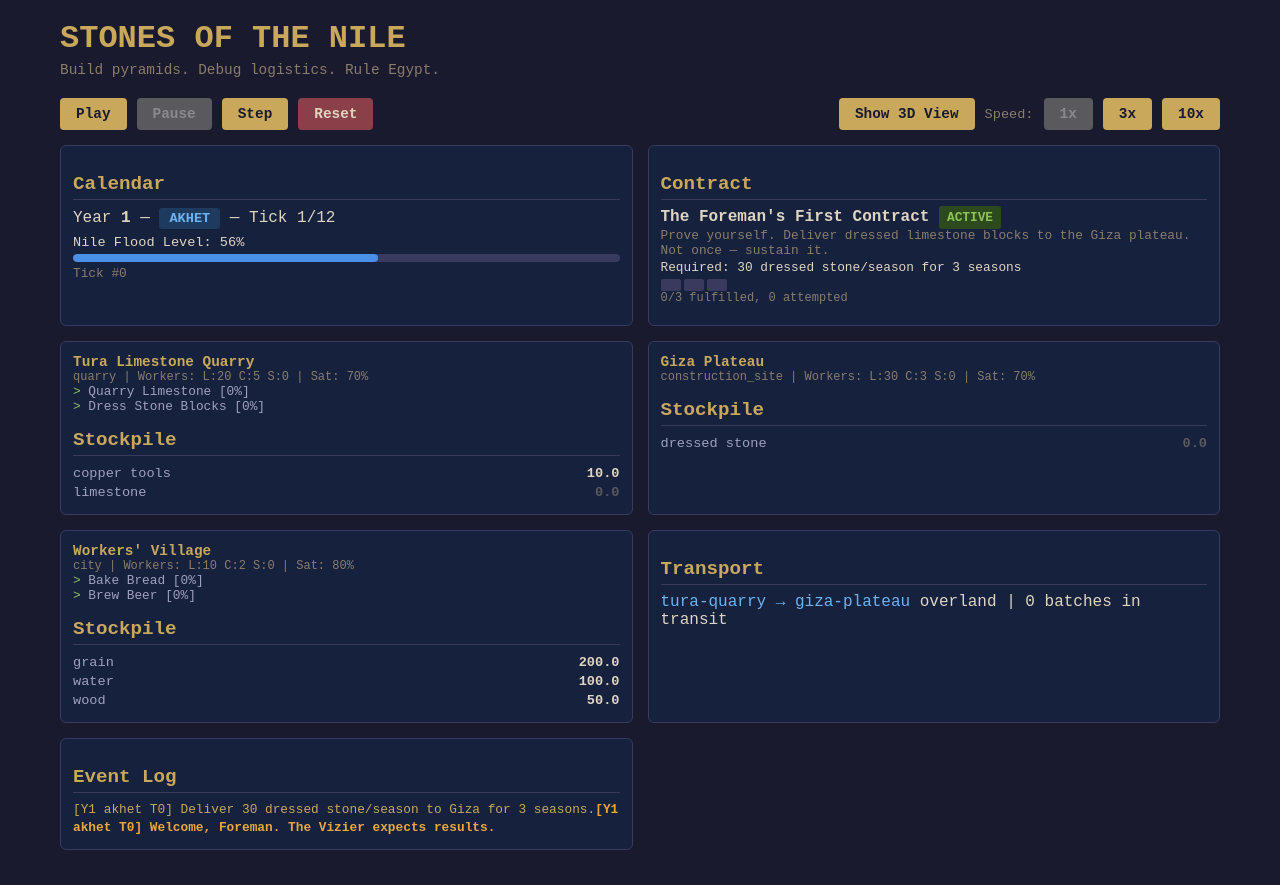
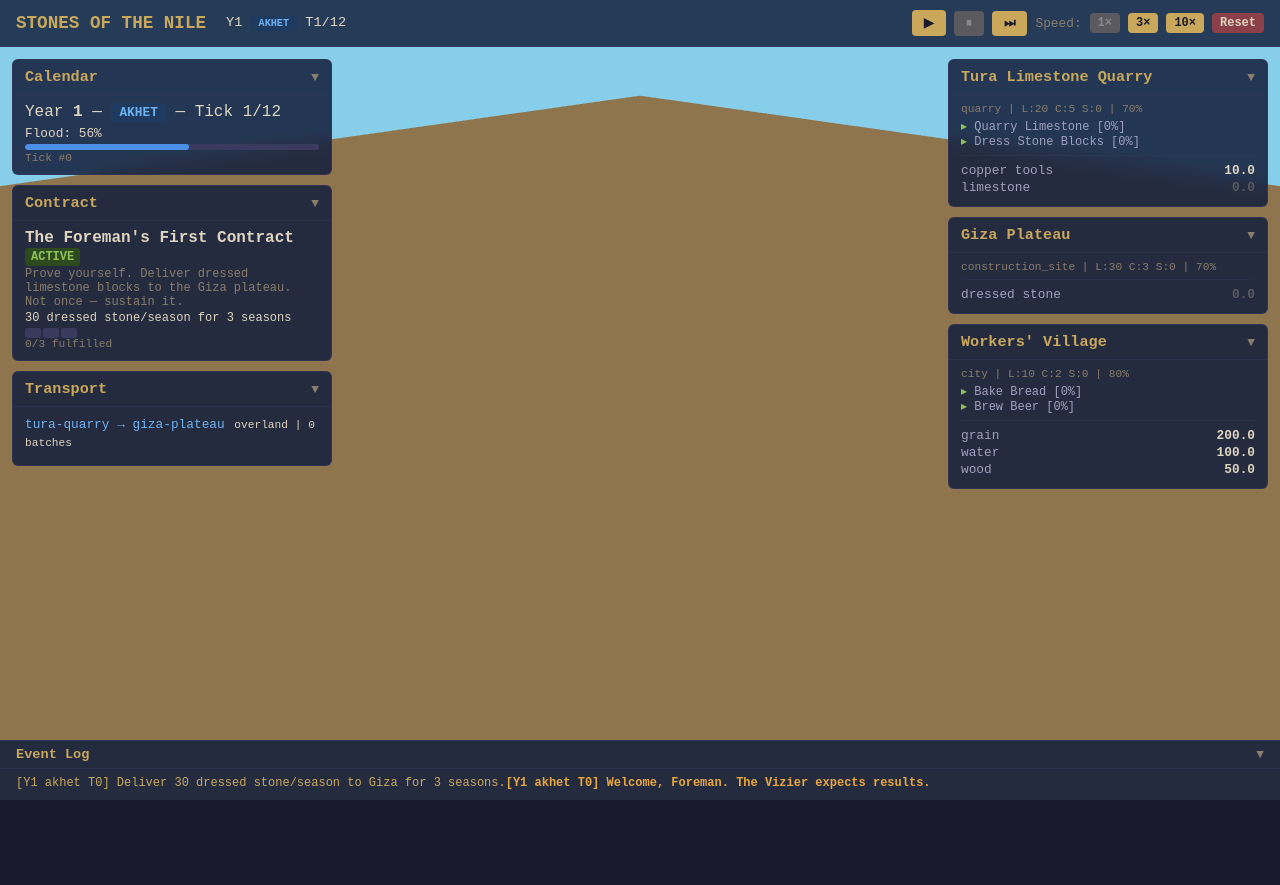
Before and after one commit to grinnellian/stones-of-the-nile, a website built with Vite: page index.html in a window 1280 px wide. After the commit the page ends 800 px from the top, so only its background shows below. Built offline with nearby package versions, Linux system fonts and the light colour scheme; animation ran at ten frames a second.

Commit message:
Fullscreen 3D background with foldable overlay UI
3D pyramid view is now always-on, filling the viewport. Dashboard
panels float as translucent overlays in left/right sidebars with
backdrop blur. All panels are foldable via header click. Controls
moved to a compact top bar. Event log docked at bottom.

Co-Authored-By: Claude Opus 4.6 <noreply@anthropic.com>

```diff
--- a/index.html
+++ b/index.html
@@ -6,61 +6,181 @@
   <title>Stones of the Nile</title>
   <style>
     * { margin: 0; padding: 0; box-sizing: border-box; }
+
     body {
       background: #1a1a2e;
       color: #e0d5c1;
       font-family: 'Courier New', monospace;
-      padding: 20px;
-      max-width: 1200px;
-      margin: 0 auto;
+      overflow: hidden;
+      width: 100vw;
+      height: 100vh;
     }
-    h1 {
-      color: #c9a85c;
-      font-size: 2em;
-      margin-bottom: 5px;
+
+    /* --- 3D background --- */
+    #pyramid-3d {
+      position: fixed;
+      top: 0;
+      left: 0;
+      width: 100vw;
+      height: 100vh;
+      z-index: 0;
     }
-    h2 {
-      color: #c9a85c;
-      font-size: 1.2em;
-      margin: 15px 0 8px;
-      border-bottom: 1px solid #3a3a5e;
-      padding-bottom: 4px;
+
+    /* --- UI overlay --- */
+    #ui-overlay {
+      position: fixed;
+      top: 0;
+      left: 0;
+      width: 100vw;
+      height: 100vh;
+      z-index: 10;
+      pointer-events: none;
+      display: flex;
+      flex-direction: column;
     }
-    .subtitle {
-      color: #8b7d6b;
-      font-size: 0.9em;
-      margin-bottom: 20px;
-    }
-    .dashboard {
-      display: grid;
-      grid-template-columns: 1fr 1fr;
-      gap: 15px;
-      margin-bottom: 15px;
-    }
-    .panel {
-      background: #16213e;
-      border: 1px solid #3a3a5e;
-      border-radius: 6px;
-      padding: 12px;
-    }
-    .panel.full-width {
-      grid-column: 1 / -1;
-    }
-    .controls {
+
+    #ui-overlay > * { pointer-events: auto; }
+
+    /* --- Top bar --- */
+    .top-bar {
       display: flex;
-      gap: 10px;
-      margin-bottom: 15px;
       align-items: center;
+      gap: 8px;
+      padding: 10px 16px;
+      background: rgba(22, 33, 62, 0.85);
+      border-bottom: 1px solid rgba(58, 58, 94, 0.6);
+      backdrop-filter: blur(8px);
       flex-wrap: wrap;
     }
+
+    .top-bar .title {
+      color: #c9a85c;
+      font-size: 1.1em;
+      font-weight: bold;
+      margin-right: 12px;
+    }
+
+    .top-bar .date-display {
+      font-size: 0.85em;
+      margin-right: auto;
+    }
+
+    /* --- Panels container --- */
+    .panels-area {
+      flex: 1;
+      display: flex;
+      padding: 12px;
+      gap: 12px;
+      overflow: hidden;
+      pointer-events: none;
+    }
+
+    .panels-area > * { pointer-events: auto; }
+
+    /* Left sidebar */
+    .sidebar-left {
+      display: flex;
+      flex-direction: column;
+      gap: 10px;
+      width: 320px;
+      min-width: 280px;
+      overflow-y: auto;
+      scrollbar-width: thin;
+      scrollbar-color: #3a3a5e transparent;
+    }
+
+    /* Right sidebar */
+    .sidebar-right {
+      display: flex;
+      flex-direction: column;
+      gap: 10px;
+      width: 320px;
+      min-width: 280px;
+      margin-left: auto;
+      overflow-y: auto;
+      scrollbar-width: thin;
+      scrollbar-color: #3a3a5e transparent;
+    }
+
+    /* --- Panel --- */
+    .panel {
+      background: rgba(22, 33, 62, 0.88);
+      border: 1px solid rgba(58, 58, 94, 0.6);
+      border-radius: 6px;
+      backdrop-filter: blur(8px);
+      overflow: hidden;
+      flex-shrink: 0;
+    }
+
+    .panel-header {
+      display: flex;
+      align-items: center;
+      justify-content: space-between;
+      padding: 8px 12px;
+      cursor: pointer;
+      user-select: none;
+      border-bottom: 1px solid rgba(58, 58, 94, 0.4);
+    }
+
+    .panel-header:hover { background: rgba(58, 58, 94, 0.3); }
+
+    .panel-header h2 {
+      color: #c9a85c;
+      font-size: 0.95em;
+      margin: 0;
+      border: none;
+      padding: 0;
+    }
+
+    .panel-toggle {
+      color: #8b7d6b;
+      font-size: 0.8em;
+      transition: transform 0.2s;
+    }
+
+    .panel.collapsed .panel-toggle { transform: rotate(-90deg); }
+    .panel.collapsed .panel-body { display: none; }
+
+    .panel-body {
+      padding: 8px 12px 10px;
+    }
+
+    /* --- Bottom bar (log) --- */
+    .bottom-bar {
+      background: rgba(22, 33, 62, 0.88);
+      border-top: 1px solid rgba(58, 58, 94, 0.6);
+      backdrop-filter: blur(8px);
+      max-height: 160px;
+      overflow: hidden;
+      transition: max-height 0.3s;
+    }
+
+    .bottom-bar.collapsed { max-height: 32px; }
+
+    .bottom-bar .panel-header {
+      border-bottom: 1px solid rgba(58, 58, 94, 0.4);
+      padding: 6px 16px;
+    }
+
+    .log {
+      max-height: 120px;
+      overflow-y: auto;
+      font-size: 0.75em;
+      line-height: 1.4;
+      padding: 6px 16px 8px;
+      scrollbar-width: thin;
+      scrollbar-color: #3a3a5e transparent;
+    }
+
+    /* --- Buttons --- */
     button {
       background: #c9a85c;
       color: #1a1a2e;
       border: none;
-      padding: 8px 16px;
+      padding: 5px 12px;
       border-radius: 4px;
       font-family: inherit;
-      font-size: 0.9em;
+      font-size: 0.8em;
       cursor: pointer;
       font-weight: bold;
     }
@@ -68,84 +188,89 @@
     button:disabled { background: #5a5a5e; color: #8a8a8e; cursor: default; }
     button.danger { background: #8b4049; color: #e0d5c1; }
     button.danger:hover { background: #a34d58; }
+    button.btn-sm { padding: 3px 8px; font-size: 0.75em; }
+
+    /* --- Data display --- */
     .resource-row {
       display: flex;
       justify-content: space-between;
-      padding: 2px 0;
-      font-size: 0.85em;
+      padding: 1px 0;
+      font-size: 0.8em;
     }
     .resource-name { color: #a0a0c0; }
     .resource-qty { color: #e0d5c1; font-weight: bold; }
     .resource-qty.zero { color: #5a5a5e; }
+
     .season-indicator {
       display: inline-block;
-      padding: 3px 10px;
+      padding: 2px 8px;
       border-radius: 3px;
       font-weight: bold;
-      font-size: 0.85em;
+      font-size: 0.8em;
     }
     .season-akhet { background: #1e3a5f; color: #6db3f2; }
     .season-peret { background: #2d4a1e; color: #8fc35a; }
     .season-shemu { background: #5a3a1e; color: #e8a83e; }
+
     .flood-bar {
-      height: 8px;
+      height: 6px;
       background: #3a3a5e;
-      border-radius: 4px;
-      margin-top: 4px;
+      border-radius: 3px;
+      margin-top: 3px;
       overflow: hidden;
     }
     .flood-fill {
       height: 100%;
       background: #4a8fe8;
-      border-radius: 4px;
+      border-radius: 3px;
       transition: width 0.3s;
     }
+
     .contract-status {
-      padding: 4px 8px;
+      padding: 2px 6px;
       border-radius: 3px;
-      font-size: 0.8em;
+      font-size: 0.75em;
       font-weight: bold;
     }
     .status-active { background: #2d4a1e; color: #8fc35a; }
     .status-completed { background: #1e3a5f; color: #6db3f2; }
     .status-failed { background: #5a1e1e; color: #e85a5a; }
-    .log {
-      max-height: 200px;
-      overflow-y: auto;
-      font-size: 0.8em;
-      line-height: 1.4;
+
+    .progress-bar {
+      display: flex;
+      gap: 2px;
+      margin-top: 3px;
     }
+    .progress-pip {
+      width: 16px;
+      height: 10px;
+      border-radius: 2px;
+      background: #3a3a5e;
+    }
+    .progress-pip.fulfilled { background: #8fc35a; }
+    .progress-pip.missed { background: #e85a5a; }
+
+    .speed-label { color: #8b7d6b; font-size: 0.8em; }
+    .site-name { color: #c9a85c; font-weight: bold; font-size: 0.85em; }
+    .producer-status { font-size: 0.75em; color: #a0a0c0; }
+    .producer-active { color: #8fc35a; }
+    .producer-idle { color: #e85a5a; }
+
     .log-entry { padding: 1px 0; }
     .log-production { color: #8fc35a; }
     .log-transport { color: #6db3f2; }
     .log-contract { color: #c9a85c; }
     .log-season { color: #e8a83e; font-weight: bold; }
-    .progress-bar {
-      display: flex;
-      gap: 3px;
-      margin-top: 4px;
+
+    .site-separator {
+      border-top: 1px solid rgba(58, 58, 94, 0.4);
+      margin: 6px 0;
     }
-    .progress-pip {
-      width: 20px;
-      height: 12px;
-      border-radius: 2px;
-      background: #3a3a5e;
-    }
-    .progress-pip.fulfilled { background: #8fc35a; }
-    .progress-pip.missed { background: #e85a5a; }
-    .progress-pip.pending { background: #3a3a5e; }
-    .speed-label { color: #8b7d6b; font-size: 0.85em; }
-    .site-name { color: #c9a85c; font-weight: bold; font-size: 0.9em; }
-    .producer-status { font-size: 0.8em; color: #a0a0c0; }
-    .producer-active { color: #8fc35a; }
-    .producer-idle { color: #e85a5a; }
   </style>
 </head>
 <body>
-  <h1>STONES OF THE NILE</h1>
-  <p class="subtitle">Build pyramids. Debug logistics. Rule Egypt.</p>
-  <div id="app"></div>
-  <div id="pyramid-3d" style="display:none; width:100%; height:500px; margin-bottom:15px; border-radius:6px; overflow:hidden; border:1px solid #3a3a5e;"></div>
+  <div id="pyramid-3d"></div>
+  <div id="ui-overlay"></div>
   <script type="module" src="/src/main.ts"></script>
 </body>
 </html>
--- a/src/main.ts
+++ b/src/main.ts
@@ -12,20 +12,22 @@ import { PyramidView } from './rendering/pyramid-view.js';
 const config = createForemanScenario();
 let state = createGameState(config);
 let running = false;
-let speed = 1; // ticks per frame
+let speed = 1;
 let tickCount = 0;
 
-// --- 3D Pyramid View ---
+// --- 3D Pyramid View (always on) ---
 let pyramidView: PyramidView | null = null;
-let show3D = false;
 const log: string[] = [];
+
+// --- Panel fold state ---
+const collapsed: Record<string, boolean> = {};
 
 function addLog(msg: string, cls: string = '') {
   log.unshift(`<span class="log-entry ${cls}">[Y${state.date.year} ${state.date.season} T${state.date.tick}] ${msg}</span>`);
   if (log.length > 100) log.pop();
 }
 
-// --- Auto-transport: move dressed stone from quarry to construction site ---
+// --- Auto-transport ---
 function autoTransport(): void {
   const quarry = state.sites.find((s) => s.id === 'tura-quarry');
   const route = state.routes.find((r) => r.id === 'tura-to-giza');
@@ -54,14 +56,11 @@ function autoTransport(): void {
 
 // --- Game Loop ---
 function gameTick(): void {
-  // Auto-transport before tick
   autoTransport();
-
   const result = tick(state, config.contracts, config.recipes);
   state = result.state;
   tickCount++;
 
-  // Log interesting events
   for (const [key, pr] of result.report.production) {
     for (const [type, qty] of Object.entries(pr.produced)) {
       if (qty && qty > 0) {
@@ -79,10 +78,7 @@ function gameTick(): void {
   }
 
   if (result.report.seasonEnd) {
-    addLog(
-      `=== Season ${result.report.date.season} ended ===`,
-      'log-season'
-    );
+    addLog(`=== Season ${result.report.date.season} ended ===`, 'log-season');
     for (const cp of result.report.contractUpdates) {
       const contract = config.contracts.find((c) => c.id === cp.contractId);
       if (contract) {
@@ -139,29 +135,17 @@ function resetGame(): void {
   render();
 }
 
-function toggle3D(): void {
-  show3D = !show3D;
-  const container = document.getElementById('pyramid-3d')!;
-  container.style.display = show3D ? 'block' : 'none';
-
-  if (show3D && !pyramidView) {
-    pyramidView = new PyramidView({
-      container,
-      layers: 20,
-      baseSize: 40,
-      blocksPlaced: getDressedStoneAtGiza(),
-    });
-  }
+function togglePanel(id: string): void {
+  collapsed[id] = !collapsed[id];
   render();
 }
 
-/** Get total dressed stone delivered to construction site — drives 3D block count */
 function getDressedStoneAtGiza(): number {
   const giza = state.sites.find((s) => s.id === 'giza-plateau');
   return Math.floor(giza?.stockpile[ResourceType.DressedStone] ?? 0);
 }
 
-// --- Rendering ---
+// --- Rendering helpers ---
 function formatResource(name: string, qty: number | undefined): string {
   const q = qty ?? 0;
   const cls = q === 0 ? 'zero' : '';
@@ -170,173 +154,172 @@ function formatResource(name: string, qty: number | undefined): string {
 }
 
 function renderStockpile(stockpile: Stockpile): string {
-  const entries = Object.entries(stockpile).filter(
-    ([_, v]) => v !== undefined
-  );
+  const entries = Object.entries(stockpile).filter(([_, v]) => v !== undefined);
   if (entries.length === 0) return '<div class="resource-row"><span class="resource-name">Empty</span></div>';
   return entries.map(([k, v]) => formatResource(k, v)).join('');
 }
 
+function panel(id: string, title: string, bodyHtml: string): string {
+  const isClosed = collapsed[id];
+  return `
+    <div class="panel ${isClosed ? 'collapsed' : ''}">
+      <div class="panel-header" onclick="window.__togglePanel('${id}')">
+        <h2>${title}</h2>
+        <span class="panel-toggle">▼</span>
+      </div>
+      <div class="panel-body">${bodyHtml}</div>
+    </div>`;
+}
+
+// --- Main render ---
 function render(): void {
-  const app = document.getElementById('app')!;
+  const overlay = document.getElementById('ui-overlay')!;
   const date = state.date;
   const floodLevel =
     state.floodSchedule.find((f) => f.year === date.year)?.level ?? 0.5;
-
   const seasonClass = `season-${date.season}`;
 
-  // Contract display
-  const contractHtml = state.contracts
+  // Update 3D pyramid
+  if (pyramidView) {
+    pyramidView.setBlocksPlaced(getDressedStoneAtGiza());
+  }
+
+  // --- Contract panel ---
+  const contractBody = state.contracts
     .map((cp) => {
       const contract = config.contracts.find((c) => c.id === cp.contractId)!;
-      const statusCls = cp.completed
-        ? 'status-completed'
-        : cp.failed
-          ? 'status-failed'
-          : 'status-active';
-      const statusText = cp.completed
-        ? 'COMPLETED'
-        : cp.failed
-          ? 'FAILED'
-          : 'ACTIVE';
-
+      const statusCls = cp.completed ? 'status-completed' : cp.failed ? 'status-failed' : 'status-active';
+      const statusText = cp.completed ? 'COMPLETED' : cp.failed ? 'FAILED' : 'ACTIVE';
       const pips = Array.from({ length: contract.durationSeasons }, (_, i) => {
         if (i < cp.seasonsFulfilled) return 'fulfilled';
         if (i < cp.seasonsAttempted) return 'missed';
         return 'pending';
-      })
-        .map((cls) => `<div class="progress-pip ${cls}"></div>`)
-        .join('');
-
+      }).map((cls) => `<div class="progress-pip ${cls}"></div>`).join('');
       const reqStr = contract.requiredOutput
         .map((r) => `${r.quantity} ${r.type.replace(/_/g, ' ')}`)
         .join(', ');
-
       return `
-        <div style="margin-bottom:8px">
         <strong>${contract.name}</strong>
         <span class="contract-status ${statusCls}">${statusText}</span>
-          <div style="font-size:0.8em;color:#8b7d6b;margin:2px 0">${contract.description}</div>
-          <div style="font-size:0.8em">Required: ${reqStr}/season for ${contract.durationSeasons} seasons</div>
+        <div style="font-size:0.75em;color:#8b7d6b;margin:2px 0">${contract.description}</div>
+        <div style="font-size:0.75em">${reqStr}/season for ${contract.durationSeasons} seasons</div>
         <div class="progress-bar">${pips}</div>
-          <div style="font-size:0.75em;color:#8b7d6b">${cp.seasonsFulfilled}/${contract.durationSeasons} fulfilled, ${cp.seasonsAttempted} attempted</div>
-        </div>
-      `;
-    })
-    .join('');
+        <div style="font-size:0.7em;color:#8b7d6b">${cp.seasonsFulfilled}/${contract.durationSeasons} fulfilled</div>`;
+    }).join('');
 
-  // Sites
-  const sitesHtml = state.sites
-    .map((site) => {
-      const producerHtml = site.producers
-        .map((p) => {
+  // --- Sites panels ---
+  const sitePanels = state.sites.map((site) => {
+    const producerHtml = site.producers.map((p) => {
       const recipe = config.recipes[p.recipeId];
       const statusCls = p.active ? 'producer-active' : 'producer-idle';
       const progressPct = recipe ? (p.progress / recipe.duration) * 100 : 0;
       return `<div class="producer-status">
-            <span class="${statusCls}">${p.active ? '>' : 'x'}</span>
+        <span class="${statusCls}">${p.active ? '▸' : '×'}</span>
         ${recipe?.name ?? p.recipeId}
         ${p.active ? `[${progressPct.toFixed(0)}%]` : '[idle]'}
       </div>`;
-        })
-        .join('');
+    }).join('');
 
-      const workerStr = `L:${site.workers.laborers} C:${site.workers.craftsmen} S:${site.workers.scribes} | Sat: ${(site.workers.satisfaction * 100).toFixed(0)}%`;
+    const workerStr = `L:${site.workers.laborers} C:${site.workers.craftsmen} S:${site.workers.scribes} | ${(site.workers.satisfaction * 100).toFixed(0)}%`;
 
-      return `
-        <div class="panel">
-          <div class="site-name">${site.name}</div>
-          <div style="font-size:0.75em;color:#8b7d6b">${site.type} | Workers: ${workerStr}</div>
+    const body = `
+      <div style="font-size:0.7em;color:#8b7d6b;margin-bottom:4px">${site.type} | ${workerStr}</div>
       ${producerHtml}
-          <h2>Stockpile</h2>
-          ${renderStockpile(site.stockpile)}
-        </div>
-      `;
-    })
-    .join('');
+      <div class="site-separator"></div>
+      ${renderStockpile(site.stockpile)}`;
 
-  // Transport
-  const routesHtml = state.routes
-    .map((r) => {
+    return panel(`site-${site.id}`, site.name, body);
+  }).join('');
+
+  // --- Transport panel ---
+  const routesBody = state.routes.map((r) => {
     const inTransitCount = r.inTransit.length;
-      const batches = r.inTransit
-        .map((b) => {
+    const batches = r.inTransit.map((b) => {
       const contents = Object.entries(b.resources)
         .map(([k, v]) => `${v} ${k.replace(/_/g, ' ')}`)
         .join(', ');
-          return `<div style="font-size:0.75em;color:#a0a0c0">  ${contents} (${b.ticksRemaining} ticks away)</div>`;
-        })
-        .join('');
+      return `<div style="font-size:0.7em;color:#a0a0c0;padding-left:8px">${contents} (${b.ticksRemaining}t)</div>`;
+    }).join('');
     return `<div style="margin-bottom:4px">
-        <span style="color:#6db3f2">${r.fromSiteId} → ${r.toSiteId}</span>
-        ${r.viaNile ? '🏛️ Nile' : 'overland'}
-        | ${inTransitCount} batch${inTransitCount !== 1 ? 'es' : ''} in transit
+      <span style="color:#6db3f2;font-size:0.8em">${r.fromSiteId} → ${r.toSiteId}</span>
+      <span style="font-size:0.7em">${r.viaNile ? 'Nile' : 'overland'} | ${inTransitCount} batch${inTransitCount !== 1 ? 'es' : ''}</span>
       ${batches}
     </div>`;
-    })
-    .join('');
+  }).join('');
 
-  // Update 3D pyramid view with current block count
-  if (pyramidView && show3D) {
-    pyramidView.setBlocksPlaced(getDressedStoneAtGiza());
-  }
+  // --- Calendar panel ---
+  const calendarBody = `
+    <div>Year <strong>${date.year}</strong> —
+      <span class="season-indicator ${seasonClass}">${date.season.toUpperCase()}</span>
+      — Tick ${date.tick + 1}/${TICKS_PER_SEASON}
+    </div>
+    <div style="margin-top:4px;font-size:0.8em">
+      Flood: ${(floodLevel * 100).toFixed(0)}%
+      <div class="flood-bar"><div class="flood-fill" style="width:${floodLevel * 100}%"></div></div>
+    </div>
+    <div style="margin-top:2px;font-size:0.7em;color:#8b7d6b">Tick #${tickCount}</div>`;
 
-  app.innerHTML = `
-    <div class="controls">
-      <button onclick="window.__startGame()" ${running ? 'disabled' : ''}>Play</button>
-      <button onclick="window.__stopGame()" ${!running ? 'disabled' : ''}>Pause</button>
-      <button onclick="window.__tickOnce()" ${running ? 'disabled' : ''}>Step</button>
-      <button class="danger" onclick="window.__resetGame()">Reset</button>
-      <button onclick="window.__toggle3D()" style="margin-left:auto">${show3D ? 'Hide' : 'Show'} 3D View</button>
+  // --- Assemble overlay ---
+  overlay.innerHTML = `
+    <div class="top-bar">
+      <span class="title">STONES OF THE NILE</span>
+      <span class="date-display">
+        Y${date.year}
+        <span class="season-indicator ${seasonClass}" style="font-size:0.75em">${date.season.toUpperCase()}</span>
+        T${date.tick + 1}/${TICKS_PER_SEASON}
+      </span>
+      <button onclick="window.__startGame()" ${running ? 'disabled' : ''}>▶</button>
+      <button onclick="window.__stopGame()" ${!running ? 'disabled' : ''}>⏸</button>
+      <button onclick="window.__tickOnce()" ${running ? 'disabled' : ''}>⏭</button>
       <span class="speed-label">Speed:</span>
-      <button onclick="window.__setSpeed(1)" ${speed === 1 ? 'disabled' : ''}>1x</button>
-      <button onclick="window.__setSpeed(3)" ${speed === 3 ? 'disabled' : ''}>3x</button>
-      <button onclick="window.__setSpeed(10)" ${speed === 10 ? 'disabled' : ''}>10x</button>
+      <button class="btn-sm" onclick="window.__setSpeed(1)" ${speed === 1 ? 'disabled' : ''}>1×</button>
+      <button class="btn-sm" onclick="window.__setSpeed(3)" ${speed === 3 ? 'disabled' : ''}>3×</button>
+      <button class="btn-sm" onclick="window.__setSpeed(10)" ${speed === 10 ? 'disabled' : ''}>10×</button>
+      <button class="danger btn-sm" onclick="window.__resetGame()">Reset</button>
     </div>
 
-    <div class="dashboard">
-      <div class="panel">
-        <h2>Calendar</h2>
-        <div>Year <strong>${date.year}</strong> &mdash;
-          <span class="season-indicator ${seasonClass}">${date.season.toUpperCase()}</span>
-          &mdash; Tick ${date.tick + 1}/${TICKS_PER_SEASON}
+    <div class="panels-area">
+      <div class="sidebar-left">
+        ${panel('calendar', 'Calendar', calendarBody)}
+        ${panel('contract', 'Contract', contractBody)}
+        ${panel('transport', 'Transport', routesBody)}
       </div>
-        <div style="margin-top:6px;font-size:0.85em">
-          Nile Flood Level: ${(floodLevel * 100).toFixed(0)}%
-          <div class="flood-bar"><div class="flood-fill" style="width:${floodLevel * 100}%"></div></div>
+      <div class="sidebar-right">
+        ${sitePanels}
       </div>
-        <div style="margin-top:4px;font-size:0.8em;color:#8b7d6b">Tick #${tickCount}</div>
     </div>
 
-      <div class="panel">
-        <h2>Contract</h2>
-        ${contractHtml}
+    <div class="bottom-bar ${collapsed['log'] ? 'collapsed' : ''}">
+      <div class="panel-header" onclick="window.__togglePanel('log')">
+        <h2 style="color:#c9a85c;font-size:0.85em;margin:0;border:none;padding:0">Event Log</h2>
+        <span class="panel-toggle" style="color:#8b7d6b;font-size:0.8em">▼</span>
       </div>
-
-      ${sitesHtml}
-
-      <div class="panel">
-        <h2>Transport</h2>
-        ${routesHtml}
-      </div>
-
-      <div class="panel">
-        <h2>Event Log</h2>
       <div class="log">${log.join('')}</div>
-      </div>
     </div>
   `;
 }
 
-// Expose to window for button onclick handlers
+// --- Init 3D view (always on) ---
+function init3D(): void {
+  const container = document.getElementById('pyramid-3d')!;
+  pyramidView = new PyramidView({
+    container,
+    layers: 20,
+    baseSize: 40,
+    blocksPlaced: getDressedStoneAtGiza(),
+  });
+}
+
+// Expose to window
 (window as any).__startGame = startGame;
 (window as any).__stopGame = stopGame;
 (window as any).__tickOnce = gameTick;
 (window as any).__setSpeed = setSpeed;
 (window as any).__resetGame = resetGame;
-(window as any).__toggle3D = toggle3D;
+(window as any).__togglePanel = togglePanel;
 
-// Initial render
+// Boot
 addLog('Welcome, Foreman. The Vizier expects results.', 'log-season');
 addLog('Deliver 30 dressed stone/season to Giza for 3 seasons.', 'log-contract');
+init3D();
 render();
```
Lines whose indentation alone changed are shown as unchanged.
